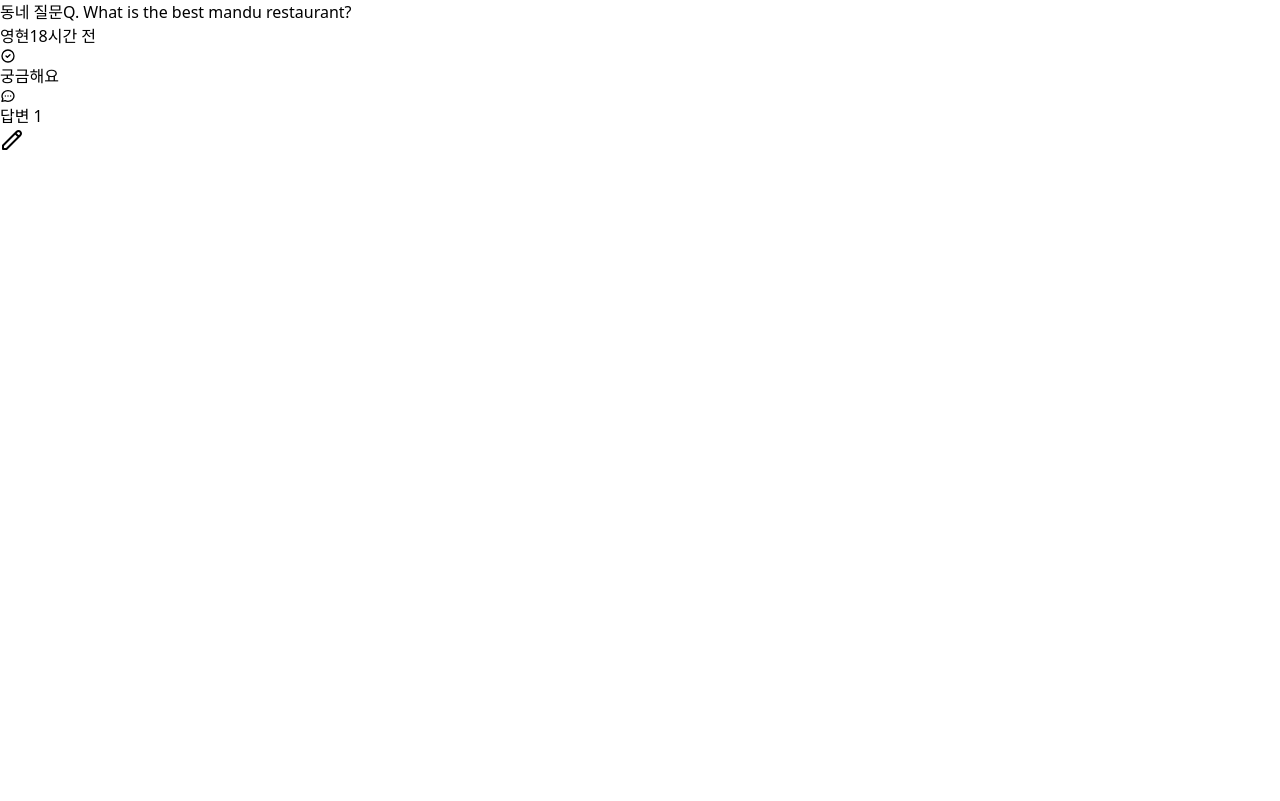
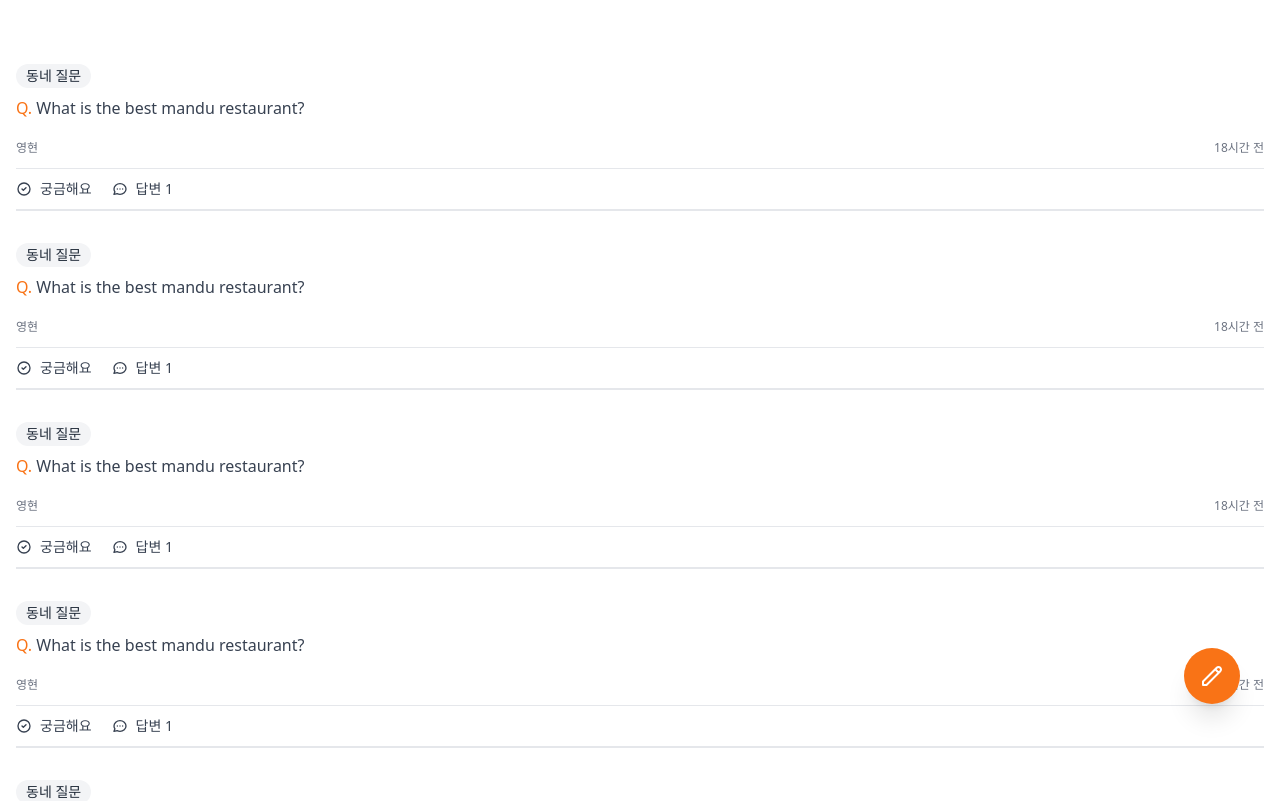
Before and after one commit to EumMericano-Study/carrot-market-clone, a Next.js app: page /community in a window 1280 px wide. Shown: the top 801 px of the page. Built offline with nearby package versions, Linux system fonts and the light colour scheme.

Commit message:
style: Set common community page style

```diff
--- a/pages/community/index.tsx
+++ b/pages/community/index.tsx
@@ -2,28 +2,35 @@ import { ChatBubbleIcon, CheckIcon, PencilIcon } from "../../components/icons";
 
 export default function Community() {
   return (
-    <div>
-      <div>
-        <span>동네 질문</span>
-        <span>
-          <span>Q.</span> What is the best mandu restaurant?
+    <div className="px-4 py-16 space-y-8">
+      {Array(5)
+        .fill("")
+        .map((_, index) => (
+          <div key={index} className="flex items-start flex-col cursor-pointer">
+            <span className="fled items-center bg-gray-100 text-sm text-gray-800 font-medium px-2.5 py-0.5 rounded-full">
+              동네 질문
             </span>
-        <div>
+            <div className="text-gray-700 mt-2">
+              <span className="text-orange-500 font-medium">Q.</span> What is
+              the best mandu restaurant?
+            </div>
+            <div className="w-full flex justify-between items-center text-xs font-medium text-gray-500 mt-5">
               <span>영현</span>
               <span>18시간 전</span>
             </div>
-        <div>
-          <span>
+            <div className="w-full flex text-gray-700 py-2.5 mt-3 space-x-5 border-t border-b-2">
+              <span className="flex items-center text-sm space-x-2">
                 <CheckIcon />
                 <span>궁금해요</span>
               </span>
-          <span>
+              <span className="flex items-center text-sm space-x-2">
                 <ChatBubbleIcon />
                 <span>답변 1</span>
               </span>
             </div>
           </div>
-      <button>
+        ))}
+      <button className="fixed bottom-24 right-10 bg-orange-500 text-white transition-colors cursor-pointer shadow-xl p-4 rounded-full hover:bg-orange-600">
         <PencilIcon />
       </button>
     </div>
```
Lines whose indentation alone changed are shown as unchanged.
